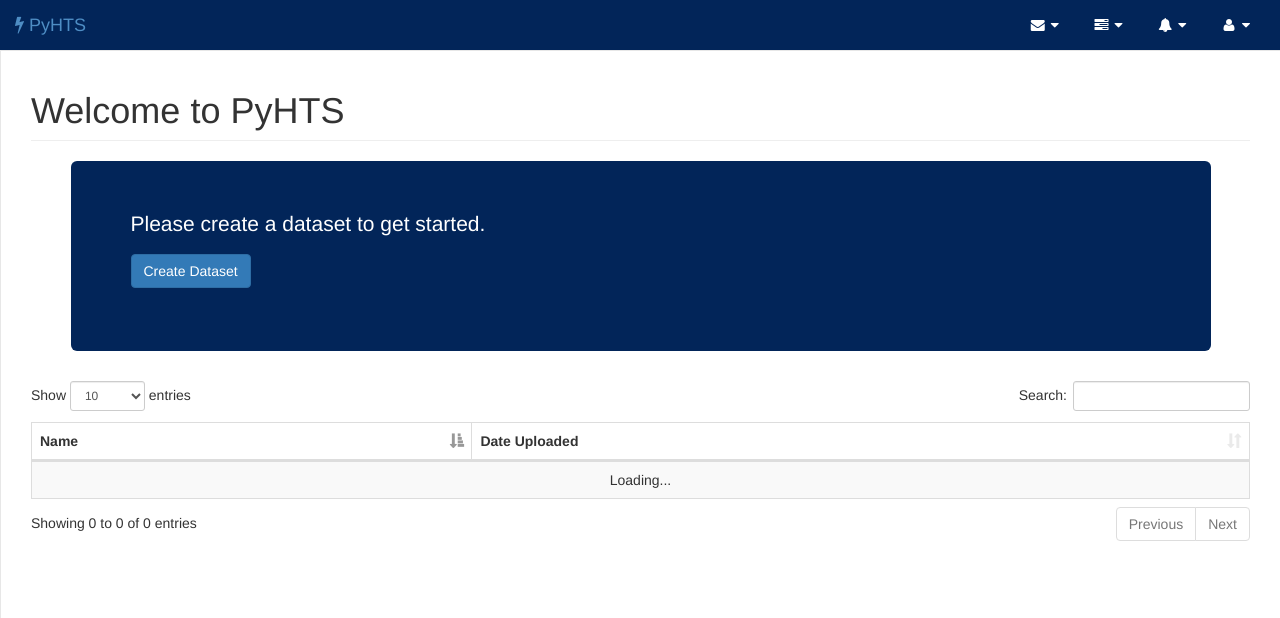
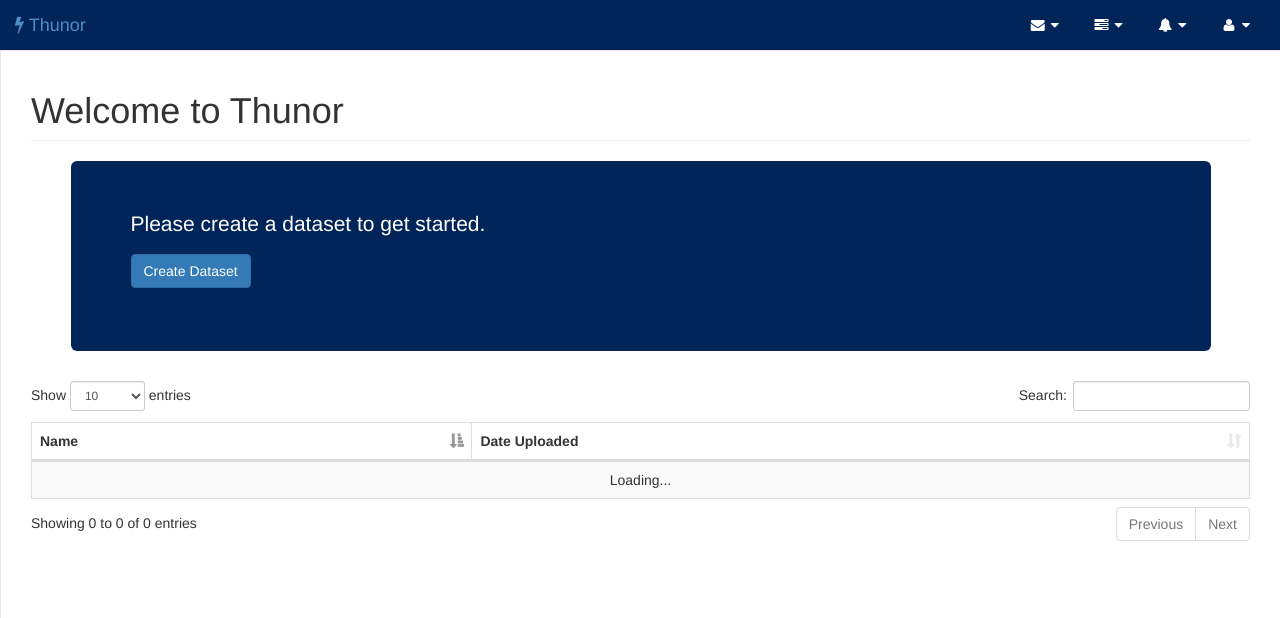
Before and after one commit to alubbock/thunor-web, a Django app: template pyhts/templates/home.html in a window 1280 px wide. Shown: the top 618 px of the page. Run offline with Django 3.2, Linux system fonts and the light colour scheme; the template is opened without the code that fills it, so the values that code supplies are empty; some libraries are stand-ins or nearby versions.

Commit message:
Change site name to Thunor

```diff
--- a/pyhts/fixtures/sites_migrations/0002_initialise_sites.py
+++ b/pyhts/fixtures/sites_migrations/0002_initialise_sites.py
@@ -11,7 +11,7 @@ def insert_sites(apps, schema_editor):
     Site.objects.all().delete()
 
     # Register SITE_ID = 1
-    Site.objects.create(pk=1, domain='hts.lolab.xyz', name='PyHTS')
+    Site.objects.create(pk=1, domain='thunor.lolab.xyz', name='Thunor')
 
 
 class Migration(migrations.Migration):
--- a/pyhts/templates/account/jumbotron_splash.html
+++ b/pyhts/templates/account/jumbotron_splash.html
@@ -5,8 +5,8 @@
       </div>
       <div class="col-xs-10">
     <h2>High Throughput Screens?<br><em>Now</em> they are.</h2>
-    <p>PyHTS is a web app for managing and analyzing high throughput
-        screens. It is currently invitation only.</p>
+    <p><strong>Thunor</strong> is a web app for managing and analyzing high
+        throughput screens. It is currently invitation only.</p>
       </div>
   </div>
 </div>
--- a/pyhts/templates/base.html
+++ b/pyhts/templates/base.html
@@ -12,7 +12,7 @@
                 <span class="icon-bar"></span>
             </button>
             <a class="navbar-brand" href="{% url 'pyhts:home' %}"><i
-                    class="fa fa-bolt"></i> PyHTS</a>
+                    class="fa fa-bolt"></i> Thunor</a>
         </div>
         <!-- /.navbar-header -->
 
--- a/pyhts/templates/email_base.html
+++ b/pyhts/templates/email_base.html
@@ -1,7 +1,7 @@
 {% extends "email_outer.html" %}
 
 {% block body %}
-<h3>A message from PyHTS: High Throughput Screening</h3>
+<h3>A message from Thunor: High Throughput Screening</h3>
 <h1>{% block title %}{% endblock %}</h1>
 {% block topcontent %}{% endblock %}
 <table border="0" cellpadding="0" cellspacing="0" class="btn btn-primary">
--- a/pyhts/templates/home.html
+++ b/pyhts/templates/home.html
@@ -1,7 +1,7 @@
 {% extends "base.html" %}
 
 {% block title %}High Throughput Screening{% endblock %}
-{% block bodytitle %}Welcome to PyHTS{% endblock %}
+{% block bodytitle %}Welcome to Thunor{% endblock %}
 
 {% block content %}
 <div class="container">
--- a/pyhts/templates/outer.html
+++ b/pyhts/templates/outer.html
@@ -9,7 +9,7 @@
     <meta name="description" content="">
     <meta name="author" content="">
 
-    <title>{% block title %}{% endblock %} | PyHTS</title>
+    <title>{% block title %}{% endblock %} | Thunor</title>
 
     {% load static %}
 <link rel="apple-touch-icon-precomposed" sizes="57x57" href="{% static 'pyhts/favicons/apple-touch-icon-57x57.png' %}" />
@@ -25,7 +25,7 @@
 <link rel="icon" type="image/png" href="{% static 'pyhts/favicons/favicon-32x32.png' %}" sizes="32x32" />
 <link rel="icon" type="image/png" href="{% static 'pyhts/favicons/favicon-16x16.png' %}" sizes="16x16" />
 <link rel="icon" type="image/png" href="{% static 'pyhts/favicons/favicon-128.png' %}" sizes="128x128" />
-<meta name="application-name" content="PyHTS"/>
+<meta name="application-name" content="Thunor"/>
 <meta name="msapplication-TileColor" content="#002559" />
 <meta name="msapplication-TileImage" content="{% static 'pyhts/favicons/mstile-144x144.png' %}" />
 <meta name="msapplication-square70x70logo" content="{% static 'pyhts/favicons/mstile-70x70.png' %}" />
```
